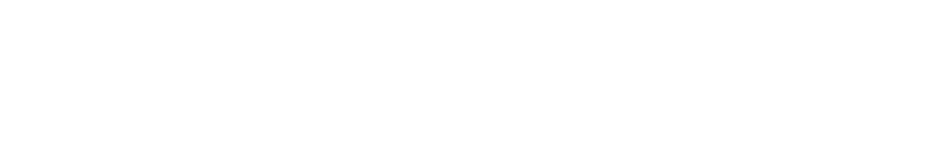
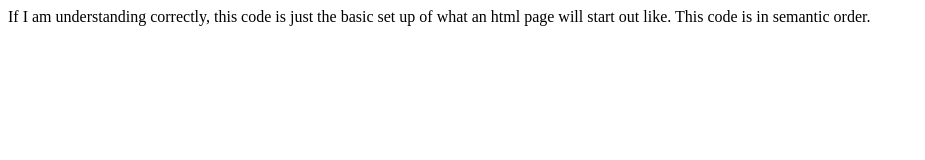
Before and after one commit to asfranc1/Franco_git414, a plain HTML site: page index.html in a window 1280 px wide. Shown: the whole page, without its empty margins (0-925 px from the left). Drawn offline with Linux system fonts and the light colour scheme.

Commit message:
Update index.html
If I am understanding correctly, this code is just the basic set up of what an html page will start out like.
This code is in semantic order.

```diff
--- a/index.html
+++ b/index.html
@@ -11,3 +11,5 @@
   </footer>
   </body>
 </html>
+If I am understanding correctly, this code is just the basic set up of what an html page will start out like.
+This code is in semantic order.
```
